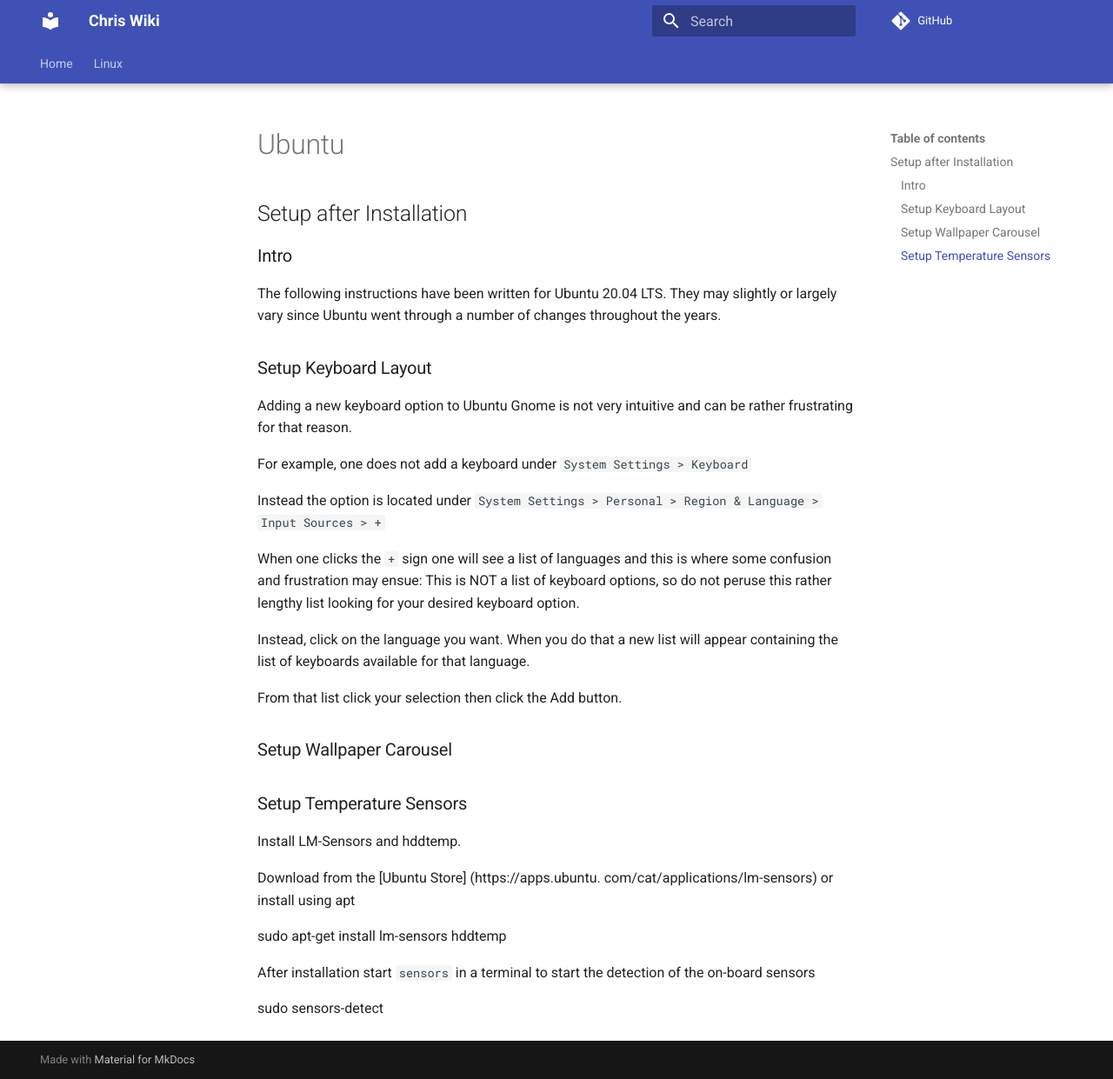
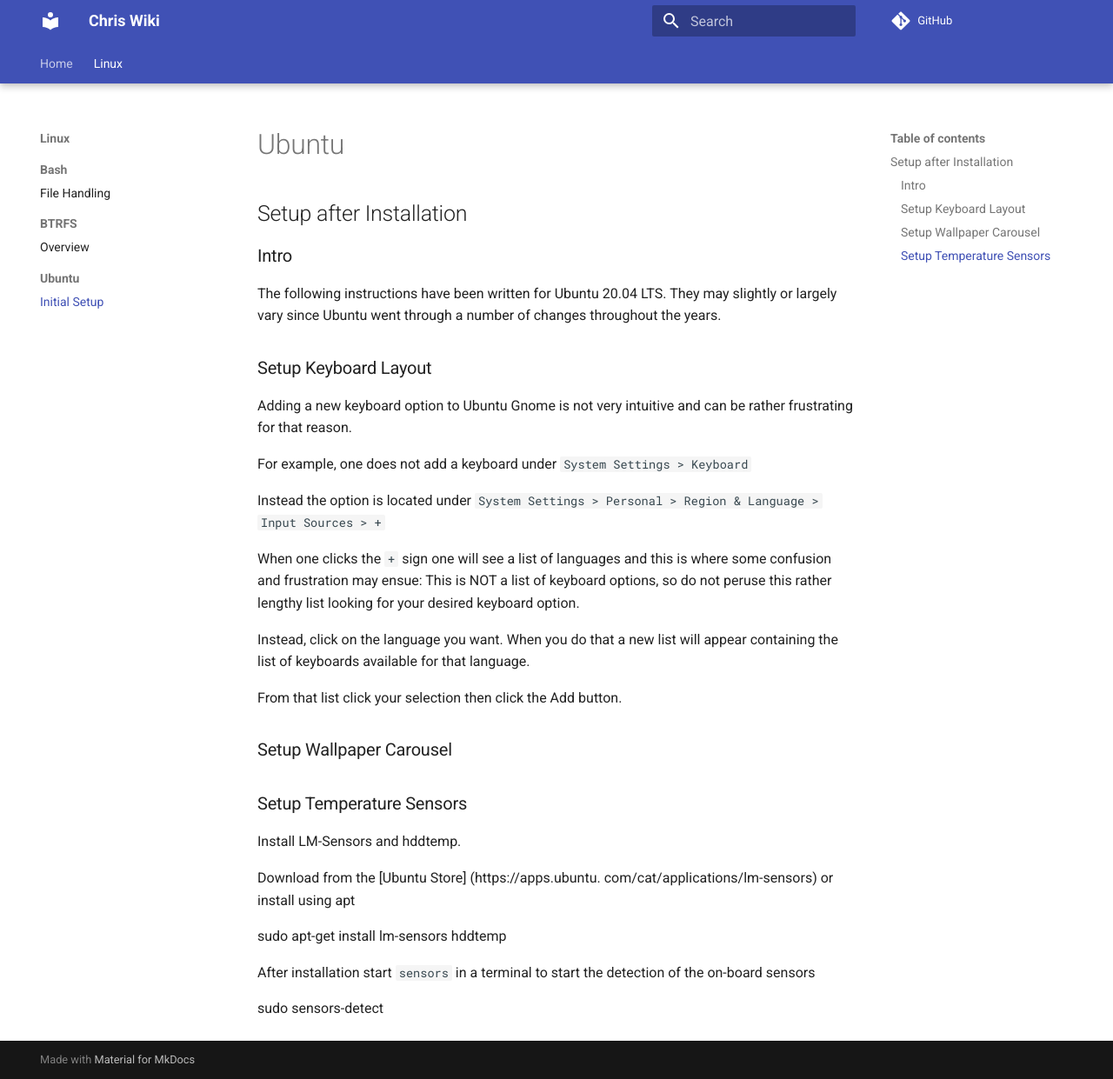
Before and after one commit to cvarta/wiki, an MkDocs documentation site: the page built from docs/linux/ubuntu/initial-setup.md, in a window 1280 px wide and 1241 px high. Shown: the whole window at 87% size. Built offline with MkDocs 1.6.1 and Material for MkDocs 9.7.7, drawn with Linux system fonts in a browser that asks for light colours; comment, search, counter and statistics services are not loaded.

Commit message:
docs: update toc

```diff
--- a/mkdocs.yml
+++ b/mkdocs.yml
@@ -6,8 +6,12 @@
 nav:
   - Home: index.md
   - Linux:
+    - Bash:
+        -  File Handling: linux/bash/file-handling.md
     - BTRFS:
       - Overview: linux/btrfs/intro.md
+    - Ubuntu:
+      - Initial Setup: linux/ubuntu/initial-setup.md
 #theme: readthedocs
 theme:
   name: material
```
